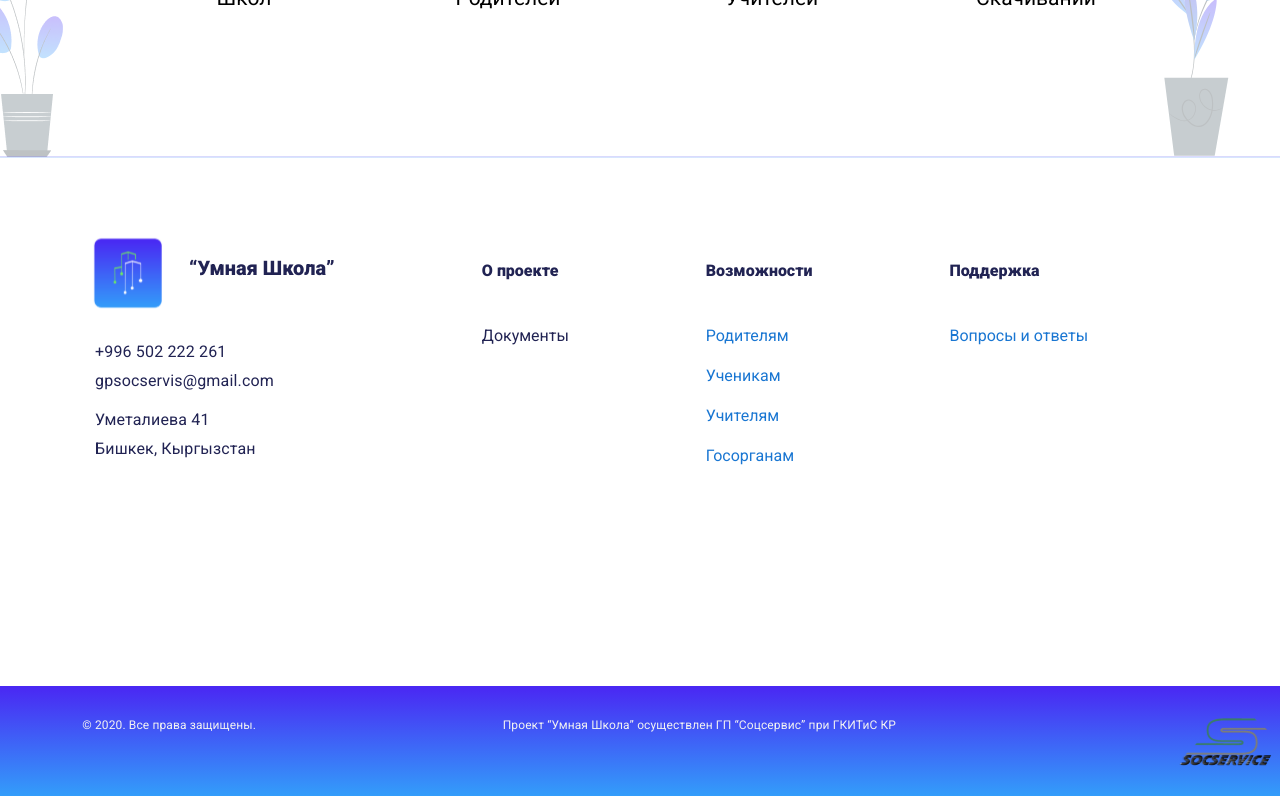
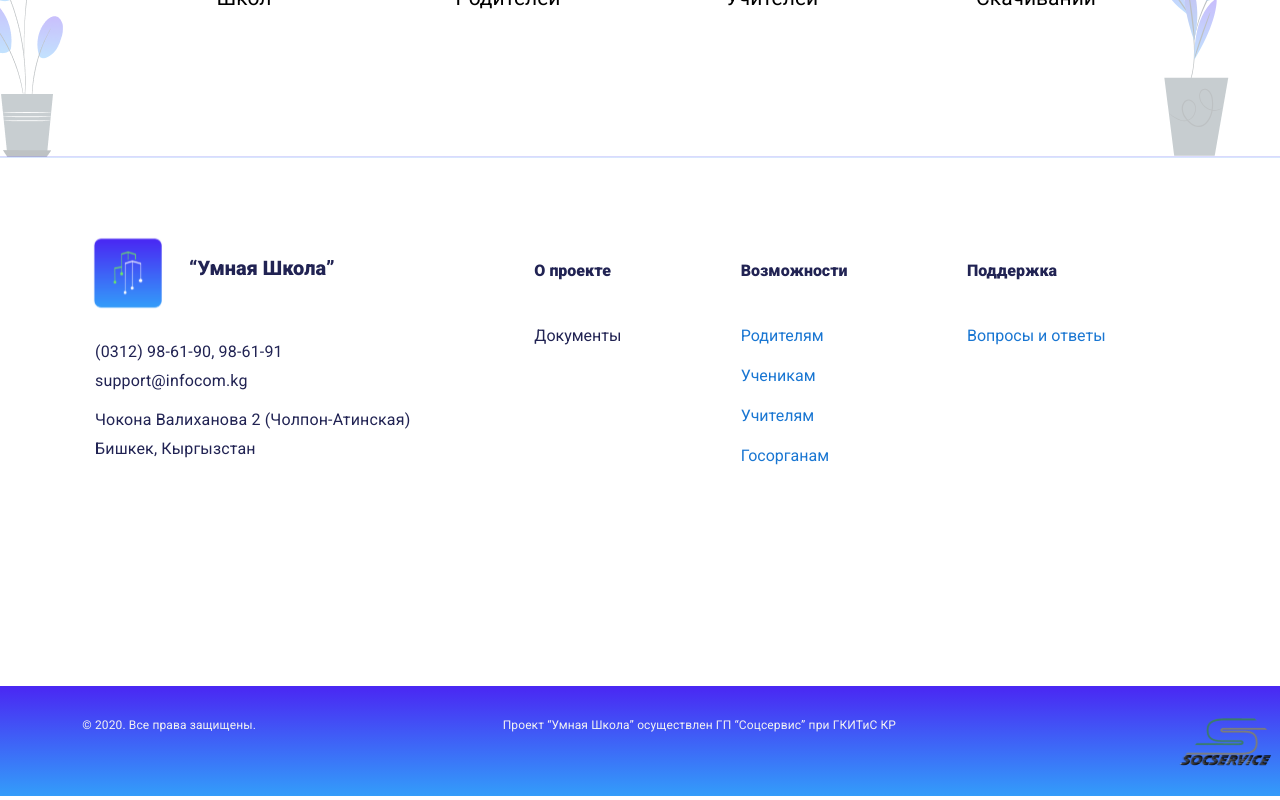
Before and after one commit to laumanovr/smart-school-front, a Vue app: page /landing-smart-school in a window 1280 px wide. Shown: the part 4209-5009 px from the top of the page. Built offline with nearby package versions, Linux system fonts and the light colour scheme; what vue-js-modal, vue-toast-notification would draw is missing.

Commit message:
changed address of company

```diff
--- a/src/views/landing/Footer.vue
+++ b/src/views/landing/Footer.vue
@@ -2,17 +2,17 @@
     <div class="FooterContent">
         <div class="LandingFooterMenu">
             <div class="footerRow">
-                <div class="FooterCols SmartSchoolFooterCols" style="width: 250px">
+                <div class="FooterCols SmartSchoolFooterCols" style="width: 320px">
                     <div class="footerSmartShool">
                         <img src="@/assets/images/landing/LogoSmart.svg" alt="LogoSmart">
                         <span class="SmartSchoolFooter">“Умная Школа”</span>
                     </div>
                     <span class="Contact">
-                        <span class="tel">+996 502 222 261</span>
-                        <span class="mail">gpsocservis@gmail.com</span>
+                        <span class="tel">(0312) 98-61-90, 98-61-91</span>
+                        <span class="mail">support@infocom.kg</span>
                     </span>
                     <span class="Address">
-                        <span>Уметалиева 41</span>
+                        <span>Чокона Валиханова 2 (Чолпон-Атинская)</span>
                         <span>Бишкек, Кыргызстан</span>
                     </span>
                 </div>
```
